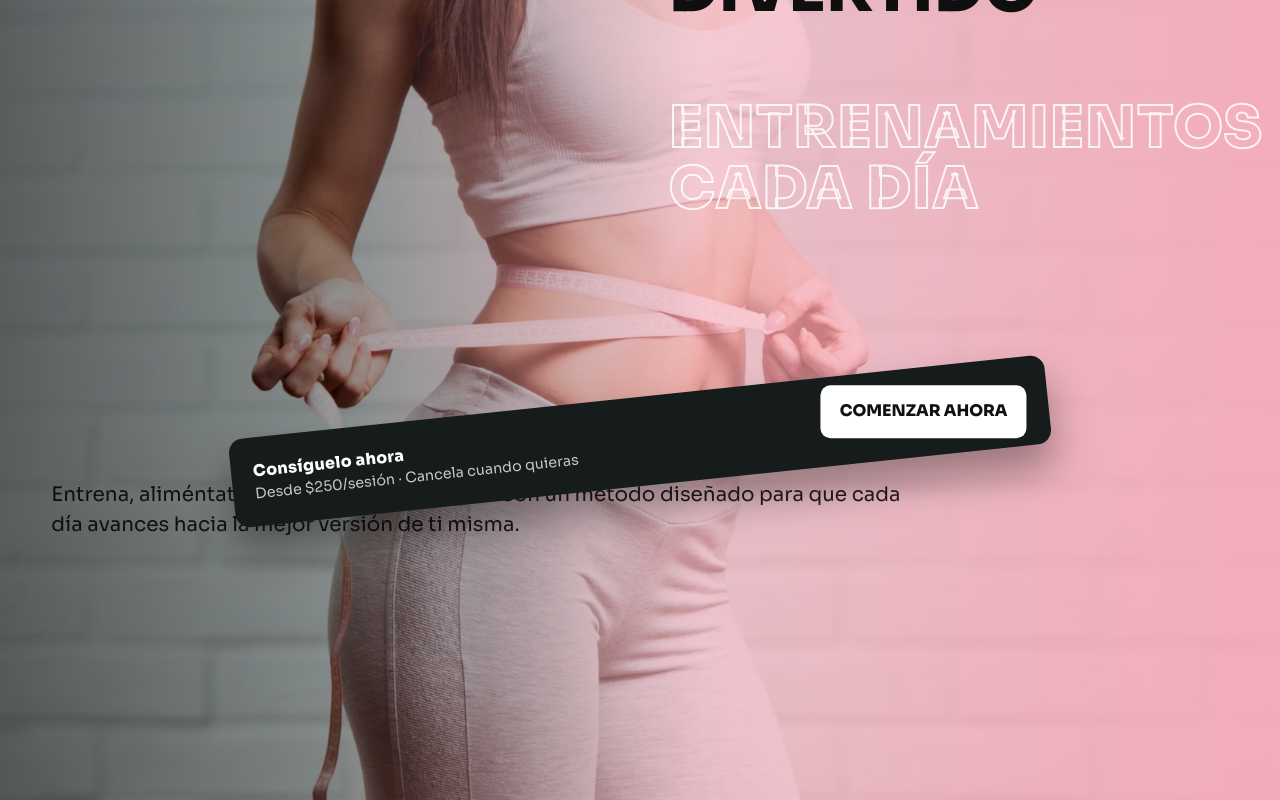
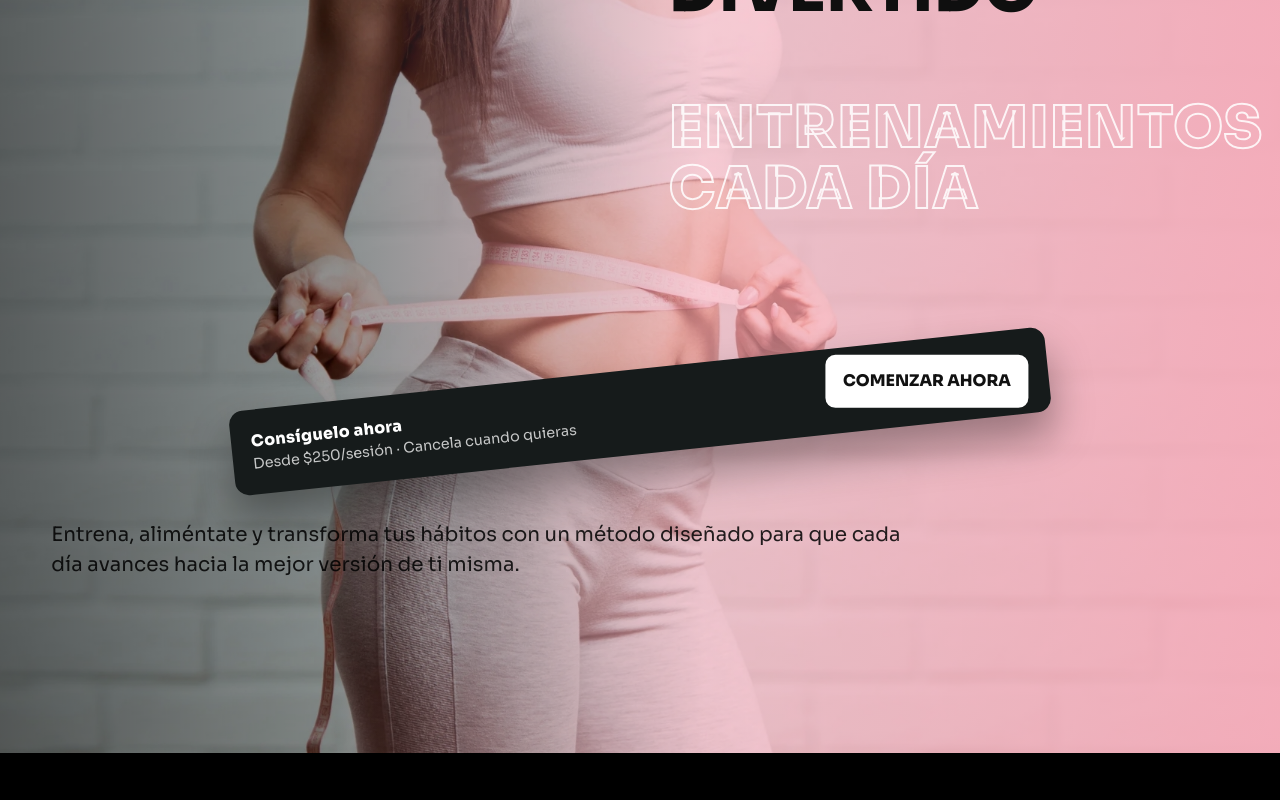
Before and after one commit to jostust/reset90-pro, a React (Vite) app: page / in a window 1280 px wide. Shown: the part 900-1700 px from the top of the page. After the commit the page ends 1653 px from the top, so only its background shows below. Built offline with nearby package versions, Linux system fonts and the light colour scheme.

Commit message:
Update index 11.css

```diff
--- a/src/index.css
+++ b/src/index.css
@@ -44,12 +44,12 @@
 .btn-pink:hover{ filter:brightness(1.05); transform:translateY(-1px); transition:.15s; }
 .chev{ width:28px; height:28px; border-right:2px solid #fff; border-bottom:2px solid #fff; transform:rotate(45deg); opacity:.7; }
 
-/* ======= METHOD v2 (parche) ======= */
+/* ======= METHOD v2 (ÚNICO BLOQUE LIMPIO) ======= */
 .m2{
   position: relative;
-  min-height: 120vh;              /* da altura para que quepa la diagonal */
+  min-height: 120vh;
   overflow: hidden;
-  isolation: isolate;             /* capa propia de z-index */
+  isolation: isolate;
 }
 
 /* Imagen a pantalla completa, anclada a la IZQUIERDA */
@@ -58,119 +58,13 @@
   position:absolute; inset:0;
   width:100%; height:100%;
   object-fit:cover;
-  object-position:left center;    /* fuerza el peso visual al lado izquierdo */
+  object-position:14% 50%;         /* foco a la izquierda en desktop */
   filter: saturate(0.95);
 }
 
-/* Fade suave, de oscuro a rosa (mejor legibilidad del texto) */
+/* Fade suave, de oscuro a rosa (mejor legibilidad) */
 .m2-fade{
-  position:absolute; inset:0;
-  pointer-events:none;
-  background:
-    linear-gradient(90deg, rgba(0,0,0,.55) 0%, rgba(0,0,0,.35) 28%, rgba(247,169,184,.55) 55%, rgba(247,169,184,.9) 100%);
-}
-
-/* Contenido principal (título) */
-.m2-inner{
-  position: relative;
-  z-index: 2;
-  padding-top: clamp(80px, 12vh, 160px);
-  padding-inline: clamp(16px, 4vw, 56px);
-  padding-bottom: clamp(220px, 22vh, 280px); /* deja espacio para la diagonal */
-}
-
-.m2-grid{
-  display: grid;
-  grid-template-columns: 1fr;
-  gap: 24px;
-}
-
-@media (min-width: 1024px){
-  .m2-grid{
-    grid-template-columns: 1.1fr 1fr;   /* imagen a la izq, copy a la der */
-  }
-  .m2-copy{ grid-column: 2; }           /* SIEMPRE a la derecha en desktop */
-}
-
-/* Tipos (usa tus utilidades existentes si ya las tienes) */
-.m2-h1{
-  font-weight: 800;
-  line-height: 1.05;
-  font-size: clamp(36px, 5vw, 64px);
-  color: #0f0f0f;                       /* casi negro */
-  text-shadow: 0 1px 0 rgba(255,255,255,.04);
-  margin: 0;
-}
-.m2-h1-outline{
-  display:inline-block;
-  margin-top: .25em;
-  font-weight: 900;
-  letter-spacing: .02em;
-  font-size: .9em;
-  color: transparent;
-  -webkit-text-stroke: 2px rgba(255,255,255,.85);  /* outline blanco */
-  text-stroke: 2px rgba(255,255,255,.85);
-}
-
-/* Cinta diagonal centrada y contenida en la sección */
-.m2-ribbon{
-  position:absolute;
-  left:50%;
-  top: clamp(58%, 58vh, 64%);          /* altura media de la sección */
-  transform: translateX(-50%) rotate(-6deg);
-  width: 115vw;                        /* cubre de lado a lado sin “desbordar” mucho */
-  z-index: 3;
-  pointer-events: none;                /* la capa NO intercepta clicks... */
-}
-.m2-ribbon-inner{
-  pointer-events: auto;                /* ...salvo el interior (el botón sí) */
-  background:#161b1b;
-  border-radius: 14px;
-  box-shadow: 0 24px 40px rgba(0,0,0,.35);
-  display:flex; align-items:center; gap:18px;
-  padding: 18px 22px;
-  max-width: 980px; margin: 0 auto;
-}
-.m2-ribbon-title{ font-weight: 800; letter-spacing:.02em; color:#fff; }
-.m2-ribbon-sub{ font-size:.9rem; opacity:.75; color:#fff; }
-.m2-ribbon-cta{
-  margin-left:auto;
-  background:#fff; color:#111; font-weight:900;
-  padding:.9rem 1.2rem; border-radius:10px; text-decoration:none;
-  transform: rotate(6deg);             /* compensación óptica de la diagonal */
-}
-
-/* Texto corto debajo (separado de la cinta) */
-.m2-body{
-  position: relative;
-  z-index: 1;
-  margin: clamp(24px, 5vh, 48px) clamp(16px, 4vw, 56px) 0;
-  max-width: 860px;
-  color: rgba(0,0,0,.85);
-  font-size: clamp(16px, 2.1vw, 20px);
-}
-
-/* MÓVIL: centramos título y movemos aún más a la izquierda el foco de la imagen */
-@media (max-width: 767px){
-  .m2-h1{ text-align:left; font-size: clamp(32px, 9vw, 42px); }
-  .m2-h1-outline{ -webkit-text-stroke-width: 1.5px; text-stroke-width: 1.5px; }
-  .m2-bg{ object-position: 18% 45%; }   /* mete el sujeto más al borde izq */
-  .m2-ribbon{ top: 64%; width: 125vw; } /* un pelín más abajo y ancha */
-  .m2-ribbon-inner{ gap:12px; }
-  .m2-ribbon-cta{ padding:.8rem 1rem; }
-}
-/* Fija el texto a la columna derecha y evita solaparse con la cinta */
-.m2-grid{ grid-template-columns: 1.05fr 1fr; }
-.m2-copy{ grid-column: 2; max-width: 560px; margin-left: auto; }
-
-/* Imagen aún más a la izquierda en desktop y móvil */
-.m2-bg{ object-position: 14% 50%; }
-@media (max-width: 767px){
-  .m2-bg{ object-position: 18% 45%; }
-}
-
-/* Fade un poco más oscuro para legibilidad del H1 */
-.m2-fade{
+  position:absolute; inset:0; pointer-events:none;
   background: linear-gradient(90deg,
     rgba(0,0,0,.60) 0%,
     rgba(0,0,0,.38) 26%,
@@ -178,21 +72,74 @@
     rgba(247,169,184,.92) 100%);
 }
 
-/* Cinta diagonal más centrada y dentro del frame */
-.m2 { padding-bottom: clamp(260px, 26vh, 320px); }
+/* Contenido principal (título) */
+.m2-inner{
+  position: relative; z-index: 2;
+  padding-top: clamp(80px, 12vh, 160px);
+  padding-inline: clamp(16px, 4vw, 56px);
+  padding-bottom: clamp(260px, 26vh, 320px); /* deja espacio a la diagonal */
+}
+
+.m2-grid{
+  display: grid;
+  grid-template-columns: 1.05fr 1fr;  /* imagen izq, copy der */
+  gap: 24px;
+}
+.m2-copy{ grid-column: 2; max-width: 560px; margin-left: auto; }
+
+.m2-h1{
+  margin:0;
+  font-weight: 800; line-height: 1.05;
+  font-size: clamp(36px, 5vw, 64px);
+  color: #0f0f0f;
+  text-shadow: 0 1px 0 rgba(255,255,255,.04);
+}
+.m2-h1-outline{
+  display:inline-block; margin-top: .25em;
+  font-weight: 900; letter-spacing: .02em; font-size: .9em;
+  color: transparent;
+  -webkit-text-stroke: 2px rgba(255,255,255,.85);
+  text-stroke: 2px rgba(255,255,255,.85);
+}
+
+/* Cinta diagonal centrada y contenida en la sección */
 .m2-ribbon{
+  position:absolute; left:50%;
   top: clamp(60%, 60vh, 66%);
-  left: 50%;
   transform: translateX(-50%) rotate(-6deg);
-  width: 130vw;       /* más ancha para cubrir sin cortarse */
+  width: 130vw;                    /* cubre de lado a lado */
+  z-index: 3; pointer-events: none;
 }
 .m2-ribbon-inner{
-  max-width: 820px;   /* más compacta; no empuja a la derecha */
+  pointer-events: auto;
+  background:#161b1b; color:#fff;
+  border-radius: 14px;
+  box-shadow: 0 24px 40px rgba(0,0,0,.35);
+  display:flex; align-items:center; gap:18px;
+  padding: 16px 20px; max-width: 820px; margin: 0 auto;
 }
-.m2-ribbon-cta{ transform: rotate(6deg); }
+.m2-ribbon-title{ font-weight: 800; letter-spacing:.02em; }
+.m2-ribbon-sub{ font-size:.9rem; opacity:.75; }
+.m2-ribbon-cta{
+  margin-left:auto; background:#fff; color:#111; font-weight:900;
+  padding:.9rem 1.1rem; border-radius:10px; text-decoration:none;
+  transform: rotate(6deg);           /* compensa la diagonal */
+}
 
-/* Móvil: baja un poco la cinta y reduce densidad */
+/* Texto corto debajo */
+.m2-body{
+  position: relative; z-index: 1;
+  margin: clamp(24px, 5vh, 48px) clamp(16px, 4vw, 56px) 0;
+  max-width: 860px;
+  color: rgba(0,0,0,.85);
+  font-size: clamp(16px, 2.1vw, 20px);
+}
+
+/* MÓVIL */
 @media (max-width: 767px){
+  .m2-h1{ text-align:left; font-size: clamp(32px, 9vw, 42px); }
+  .m2-h1-outline{ -webkit-text-stroke-width: 1.5px; text-stroke-width: 1.5px; }
+  .m2-bg{ object-position:18% 45%; }   /* sujeto aún más al borde izq */
   .m2-inner{ padding-bottom: 260px; }
   .m2-ribbon{ top: 66%; width: 140vw; }
   .m2-ribbon-inner{ padding: 14px 16px; gap: 10px; }
```
